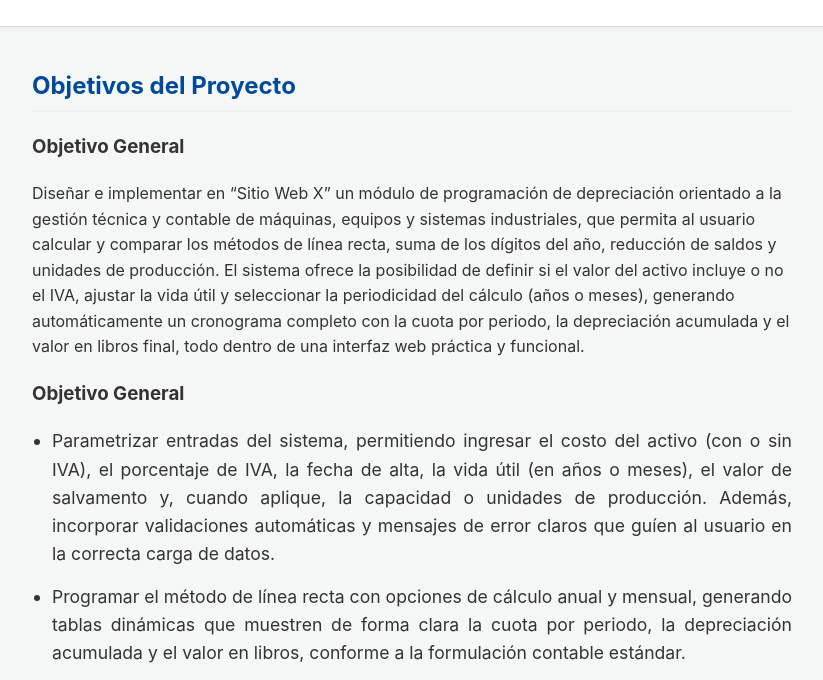
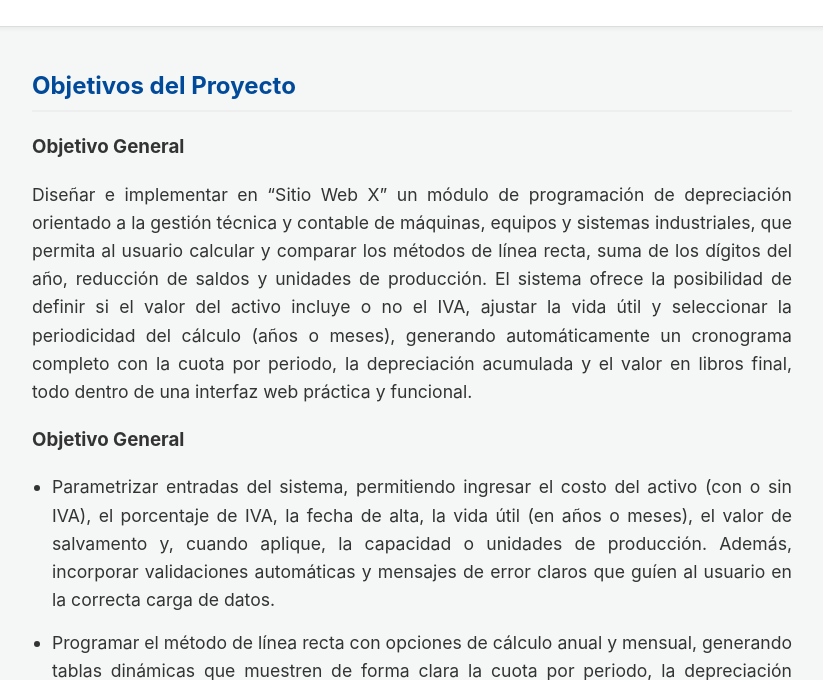
Before and after one commit to pdiaz2061/CalculadoraDepreciacion, a website: page public/objetivos.html in a window 1280 px wide. Shown: the part 108-788 px from the top of the page, without its empty margins (228-1051 px from the left). Drawn offline with Linux system fonts and the light colour scheme.

Commit message:
Calculado 2.0

```diff
--- a/public/style2.css
+++ b/public/style2.css
@@ -102,3 +102,9 @@ h2 {
     border-bottom: 2px solid #eee;
     padding-bottom: 5px;
 }
+p{
+    text-align: justify;
+    margin-bottom: 15px; /* Espacio entre cada párrafo */
+    font-size: 1.1em;
+    line-height: 1.6;
+}
```
